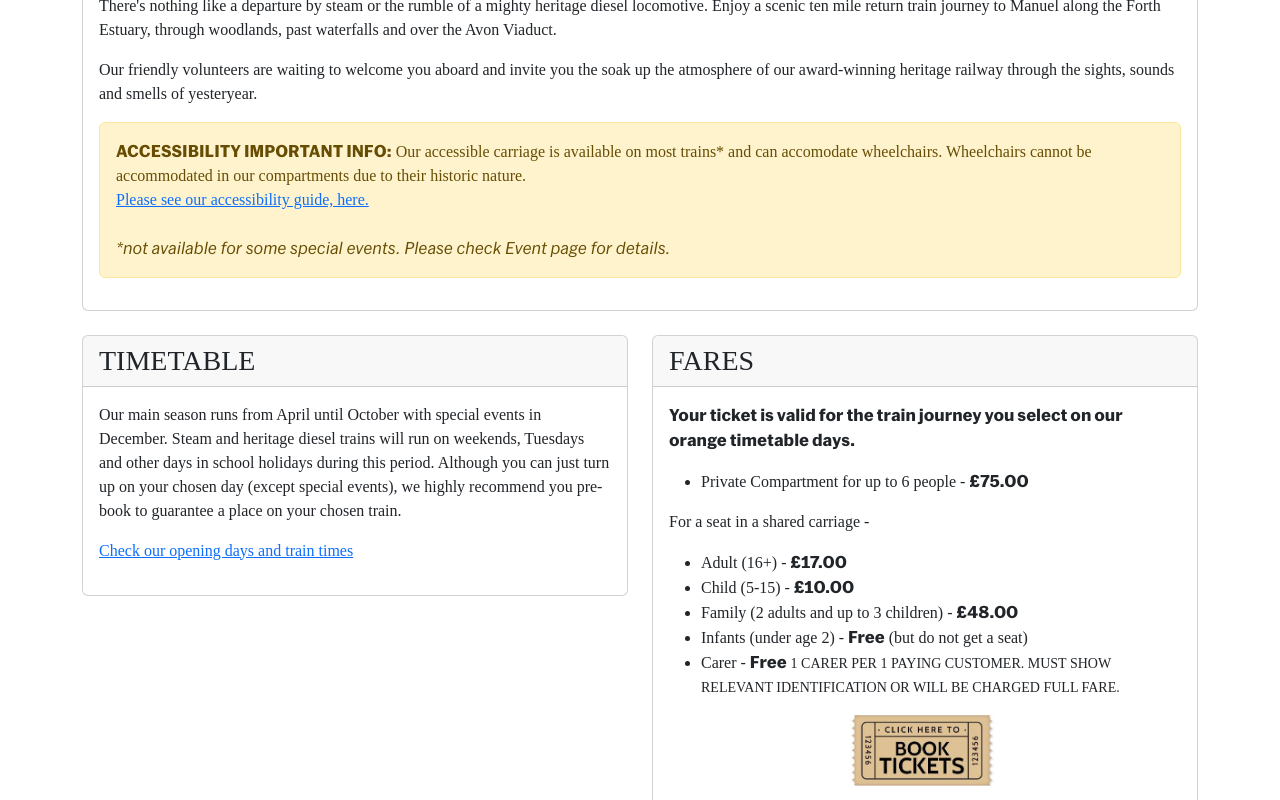
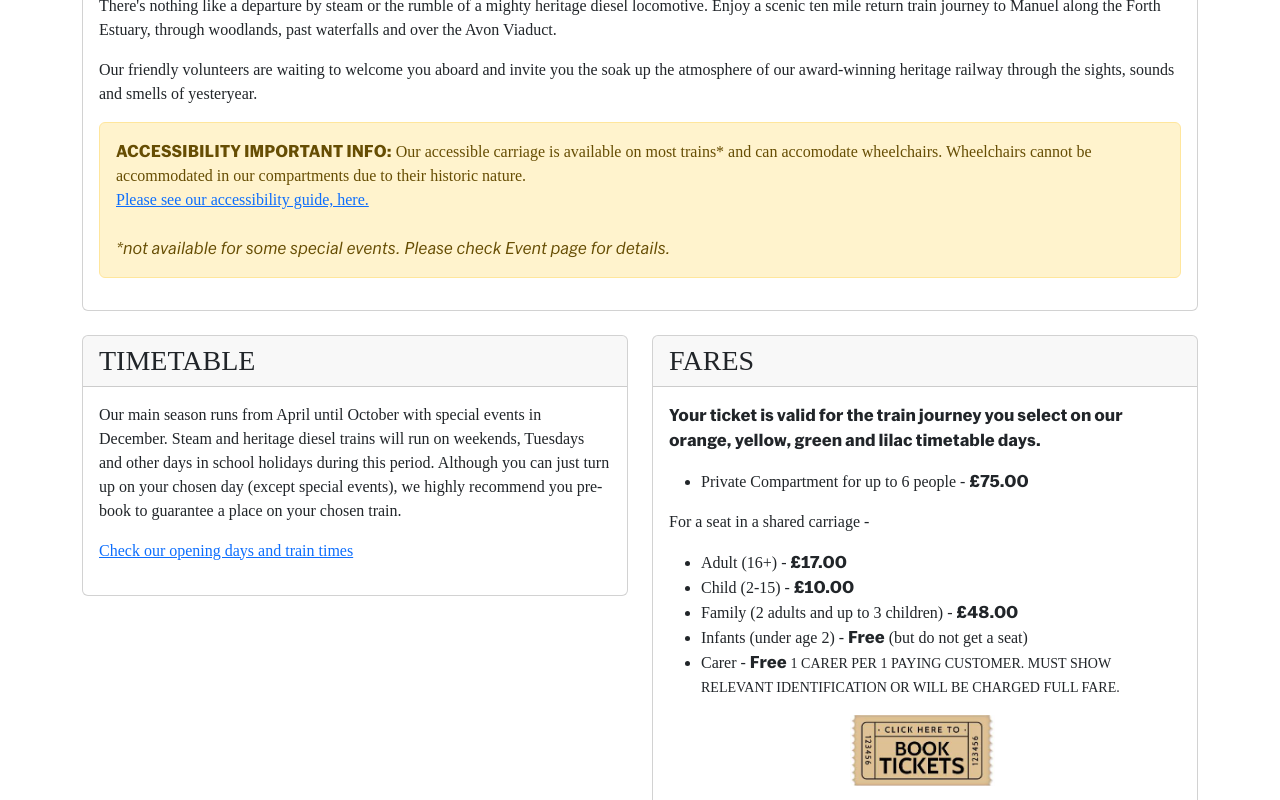
Before and after one commit to thepurpleblob/bk3, a Vue app: page /plan in a window 1280 px wide. Shown: the part 380-1180 px from the top of the page. Built offline with nearby package versions, Linux system fonts and the light colour scheme; no server answers; a web font is replaced by a local one; what v-calendar would draw is missing.

Commit message:
more fare changes and added sort for SortDate to events

```diff
--- a/src/components/FaresBlock.vue
+++ b/src/components/FaresBlock.vue
@@ -3,7 +3,7 @@
         <div class="card">
             <h3 class="card-header">FARES</h3>
             <div class="card-body">
-                <p><b>Your ticket is valid for the train journey you select on our orange timetable days. </b></p>
+                <p><b>Your ticket is valid for the train journey you select on our orange, yellow, green and lilac timetable days. </b></p>
 
                 <ul>
                     <li>Private Compartment for up to 6 people - <strong>£75.00</strong></li>
@@ -15,7 +15,7 @@
 
                 <ul>
                     <li>Adult (16+) - <strong>£17.00</strong></li>
-                    <li>Child (5-15) - <strong>£10.00</strong></li>
+                    <li>Child (2-15) - <strong>£10.00</strong></li>
                     <li>Family (2 adults and up to 3 children) - <strong>£48.00</strong></li>
                     <li>Infants (under age 2)  - <strong>Free</strong> (but do not get a seat)</li>
                     <li>Carer - <strong>Free</strong> <small>1 CARER PER 1 PAYING CUSTOMER. MUST SHOW RELEVANT IDENTIFICATION OR WILL BE CHARGED FULL FARE.</small></li>
--- a/src/views/EventsList.vue
+++ b/src/views/EventsList.vue
@@ -37,8 +37,15 @@
         assets.value = process.env.VUE_APP_ASSETS + '/';
 
         // Get front page items
-        axios.get(url + '/Events?filter={ "status": { "_eq": "published" }}')
+        const filter = {
+            status: {
+                _eq: 'published',
+            }
+        };
+        //axios.get(url + '/Events?filter={ "status": { "_eq": "published" }}')
+        axios.get(url + '/Events?sort=SortDate&filter=' + JSON.stringify(filter))
         .then(response => {
+            window.console.log(response);
             let isleft = true;
             const respitems = response.data.data;
             respitems.forEach(item => {
```
